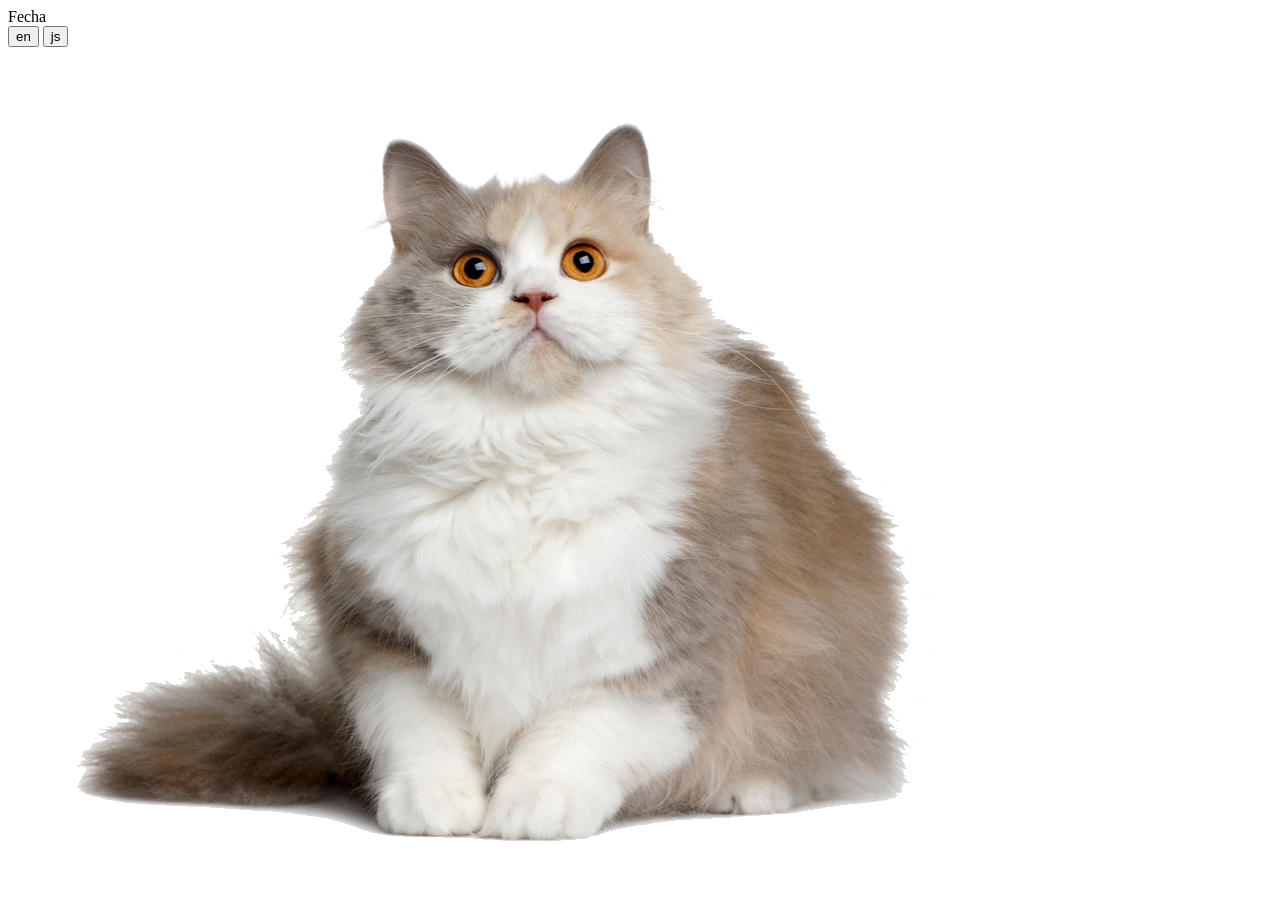
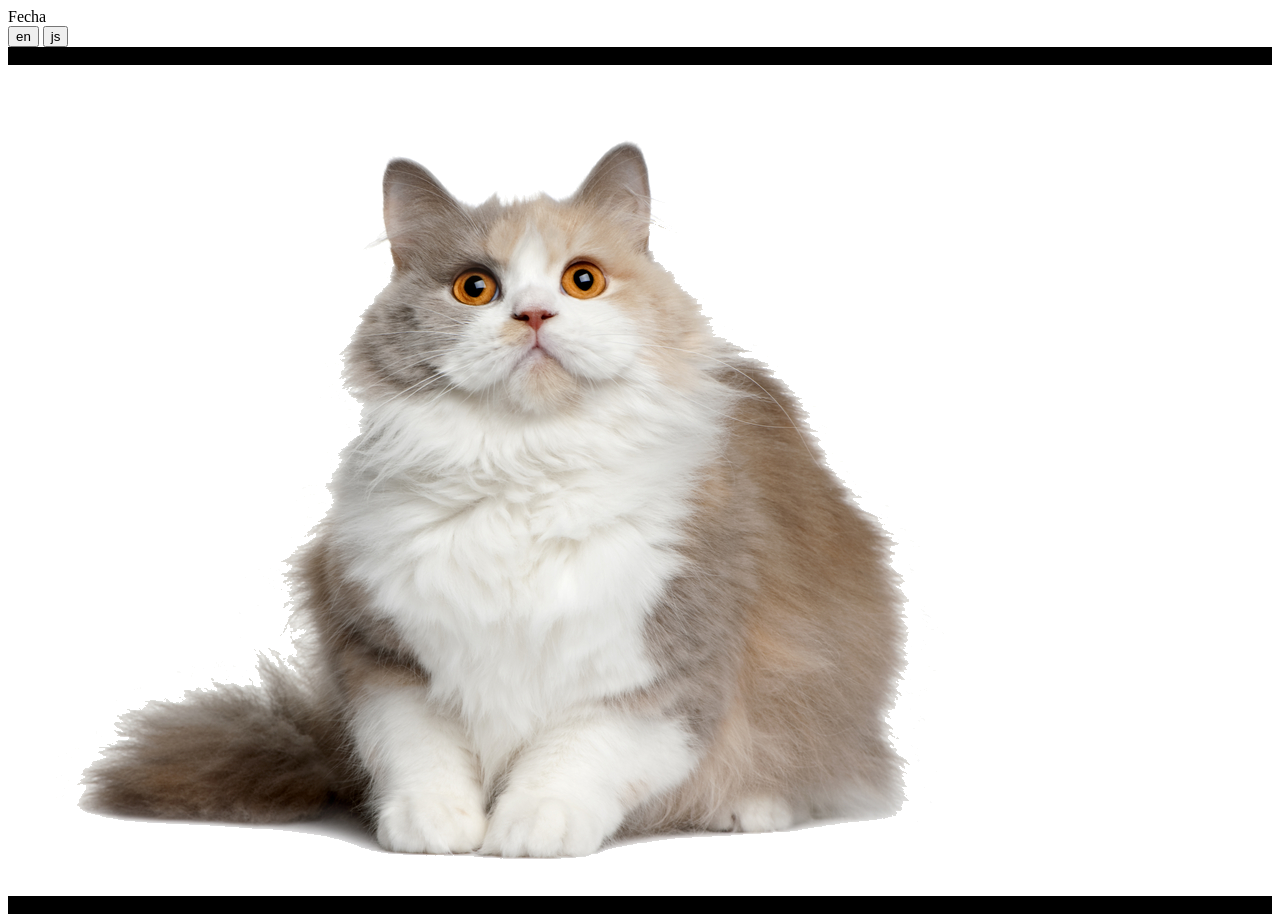
Before and after one commit to pierroberto/static-website-boilerplate, a website built with webpack: page src/index.html in a window 1280 px wide. Before the commit the page ends 886 px from the top, so only its background shows below. Built offline with nearby package versions, Linux system fonts and the light colour scheme.

Commit message:
chore: add scroll animation

```diff
--- a/src/index.html
+++ b/src/index.html
@@ -10,9 +10,11 @@
         <div id="title"></div>
         <button class="menu__lang-left">en</button>
         <button class="menu__lang-right">js</button>
+        <div class="animation-element">=====ciao=====</div>
     </div>
     <section>
         <img src="./asset/cat1.png" />
     </section>
+    <div class="animation-element">=====ciao=====</div>
 </body>
 </html>
--- a/src/index.js
+++ b/src/index.js
@@ -1,3 +1,4 @@
 console.log(`I'm a silly entry point`)
 import "./actions.js"
+import "./scroll.js"
 import style from "./main.css"
--- a/src/main.css
+++ b/src/main.css
@@ -1,3 +1,7 @@
 body {
     background-color: #fff;
 }
+
+.in-view {
+    background-color: #000;
+}
--- /dev/null
+++ b/src/scroll.js
@@ -0,0 +1,30 @@
+import $ from "jquery"
+
+var $animation_elements = $(".animation-element")
+var $window = $(window)
+
+function check_if_in_view() {
+  var window_height = $window.height()
+  var window_top_position = $window.scrollTop()
+  var window_bottom_position = window_top_position + window_height
+
+  $.each($animation_elements, function() {
+    var $element = $(this)
+    var element_height = $element.outerHeight()
+    var element_top_position = $element.offset().top
+    var element_bottom_position = element_top_position + element_height
+
+    //check to see if this current container is within viewport
+    if (
+      element_bottom_position >= window_top_position &&
+      element_top_position <= window_bottom_position
+    ) {
+      $element.addClass("in-view")
+    } else {
+      $element.removeClass("in-view")
+    }
+  })
+}
+
+$window.on("scroll resize", check_if_in_view)
+$window.trigger("scroll")
```
